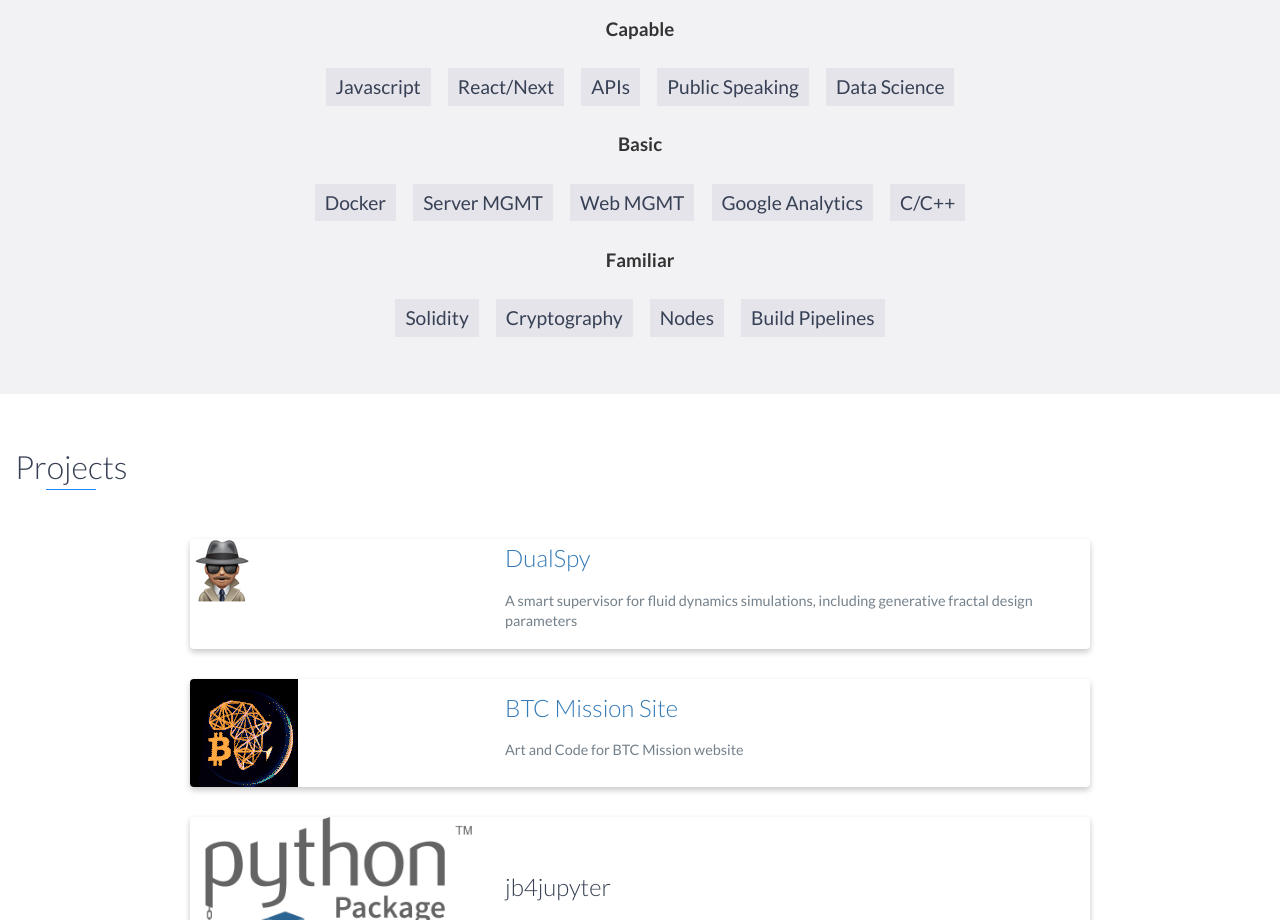
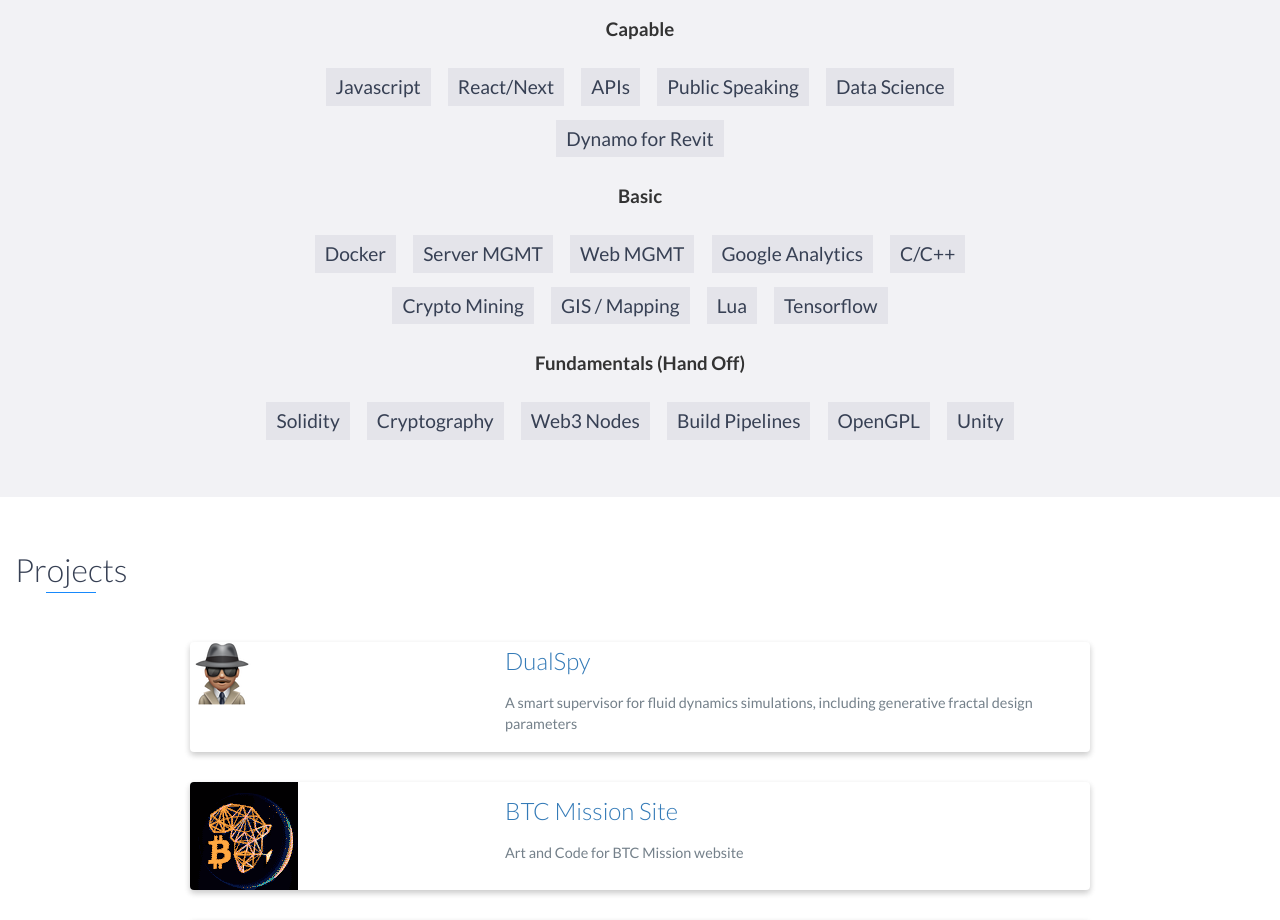
Before and after one commit to jb4earth/portfolio, a website: page index.html in a window 1280 px wide. Shown: the part 1518-2438 px from the top of the page. Drawn offline with nearby package versions, Linux system fonts and the light colour scheme.

Commit message:
updated skills

```diff
--- a/index.html
+++ b/index.html
@@ -137,6 +137,7 @@
 			    <li>Public Speaking</li>
 
 			    <li>Data Science</li>
+			    <li> Dynamo for Revit </li>
         </ul>
 
 	    <h3>Basic</h3>
@@ -145,15 +146,23 @@
 		 <li>Server MGMT</li>
 		 <li>Web MGMT</li>
 		 <li>Google Analytics</li>
-            <li>C/C++</li>
+            	<li>C/C++</li>
+
+		 <li>Crypto Mining</li>
+		 <li>GIS / Mapping</li>
+		 <li>Lua</li>
+		 <li>Tensorflow</li>
+
 
         </ul>
-	  <h3>Familiar</h3>
+	  <h3>Fundamentals (Hand Off)</h3>
 	    <ul>
 		    <li>Solidity</li>
 		    <li>Cryptography</li>
-		    <li>Nodes</li>
+		    <li>Web3 Nodes</li>
 		    <li>Build Pipelines</li>
+		    <li>OpenGPL</li>
+		    <li>Unity</li>
 	    </ul>
 
     </div>
```
